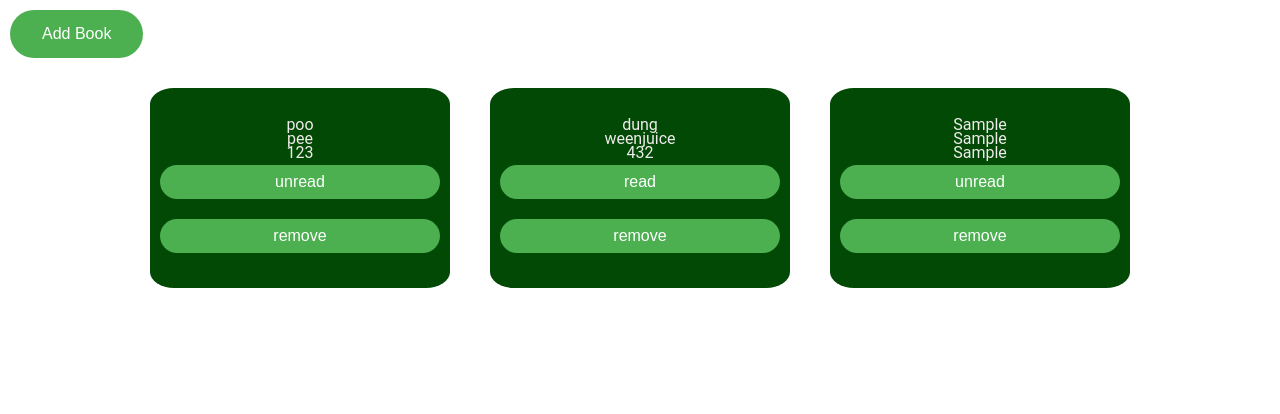
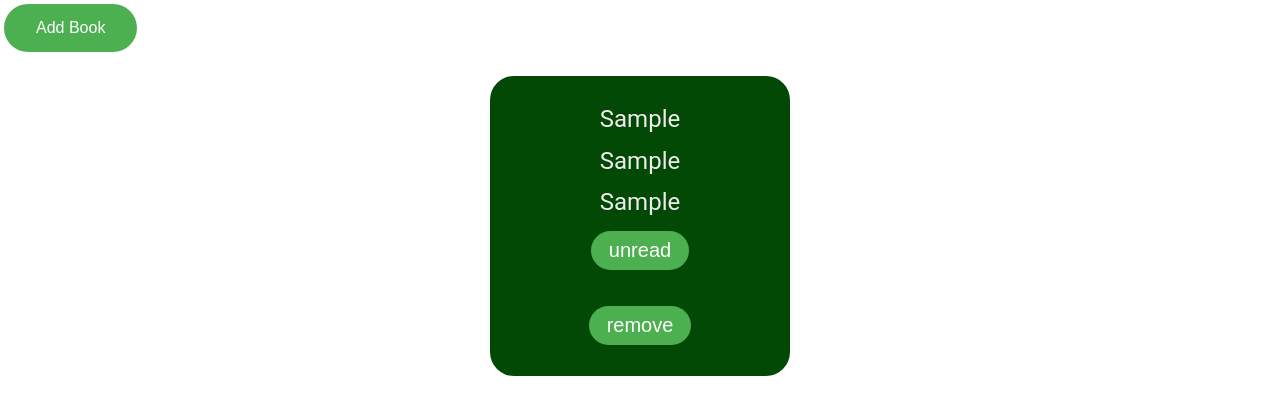
Before and after one commit to squats-bigznak/library-app, a plain HTML site: page index.html in a window 1280 px wide. Both pictures are taken after typing "Sample", "Sample", "Sample" into the empty fields and a click on the button "Add To Library". Drawn offline with Linux system fonts and the light colour scheme.

Commit message:
Switch factory to class

```diff
--- a/library-app.js
+++ b/library-app.js
@@ -1,23 +1,29 @@
 let myLibrary = [];
 
-function Book(title, author, pages, read, booknumber) {
+class Book {
+
+    constructor(title, author, pages, read, booknumber){
       this.title = title
       this.author = author
       this.pages = pages
+      this.booknumber = booknumber
       if (read == false){
         this.read = "unread"
         } else {
         this.read = "read"
         }
-    this.booknumber = booknumber
-    this.info = function() {
-      console.log("'" + title + "'" + " " + "by" + " " + author + ", " + pages + " " + "pages," + " " + read + " " + "Book Number" + " " + booknumber)
+    }
+
+
+
+    getInfo() {
+      console.log("'" + this.title + "'" + " " + "by" + " " + this.author + ", " + this.pages + " " + "pages," + " " + this.read + " " + "Book Number" + " " + this.booknumber)
     }
   }
 
   function addBookToLibrary(title, author, pages, haveRead) {
     let bookNumber = myLibrary.length;
-    const newBook = new Book(title, author, pages, haveRead, bookNumber);
+    let newBook = new Book(title, author, pages, haveRead, bookNumber);
     myLibrary.push(newBook);
   }
 
@@ -30,20 +36,8 @@ const addButton = document.querySelector(".addtolibrary")
 addButton.addEventListener('click', (event) => {
   addBookToLibrary(bookTitle.value, bookAuthor.value, bookPages.value, bookRead.checked);
   updateLibrary();
-  // toggle();
-  // let element = document.querySelector(".form");
-  // let hidden = element.getAttribute("hidden");
-
-  // if (hidden) {
-  //    element.removeAttribute("hidden");
-  // } else {
-  //    element.setAttribute("hidden", "hidden");
-  // }
 
 });
-
-  addBookToLibrary('poo', 'pee', '123', false);
-  addBookToLibrary('dung', 'weenjuice', '432', true);
 
 
 function updateLibrary(){
@@ -73,18 +67,21 @@ function updateLibrary(){
     pfield.textContent = myLibrary[i].pages;
     content.appendChild(pfield);
 
-    // const rfield = document.createElement('readfield');
-    // rfield.classList.add('readfield');
-    // rfield.textContent = myLibrary[i].read;
-    // content.appendChild(rfield);
     const button1 = document.createElement('button');
     button1.innerText = myLibrary[i].read; ;
     content.appendChild(button1);
 
     button1.addEventListener('click', () => {
+      // changeColor(i);
       toggleText(button1);
       changeRead(i);
     })
+
+    // button1.addEventListener('click', () => {
+    //   changeColor(i);
+    //   // toggleText(button1);
+    //   // changeRead(i);
+    // })
 
     const button2 = document.createElement('button');
     button2.innerText = 'remove' ;
@@ -114,6 +111,7 @@ function removeBook(x){
 }
 
 function toggleText(button) {
+
   if (button.innerHTML == "read") {
       button.innerHTML = "unread";
   } else if (button.innerHTML == "unread") {
@@ -124,12 +122,28 @@ function toggleText(button) {
 }
 
 function changeRead(x){
+
   if (myLibrary[x].read == "read") {
     myLibrary[x].read = "unread";
+    // book.style.backgroundColor = "#024906";
 } else if (myLibrary[x].read == "unread") {
     myLibrary[x].read = "read";
+    // book.style.backgroundColor = "#001916";
 } else {
     null
 }
 
 }
+
+// function changeColor(x){
+//   let current = document.querySelector('book');
+//   if (myLibrary[x].read  == "read") {
+//     current.style.backgroundColor = "#001916";
+
+// } else if (myLibrary[x].read  == "unread") {
+//   current.style.backgroundColor = "#024906";
+// } else {
+//     null
+// }
+
+// }
--- a/style.css
+++ b/style.css
@@ -17,7 +17,8 @@ time, mark, audio, video {
 	font-size: 100%;
 	font: inherit;
 	vertical-align: baseline;
-	/* background-color: #024906; */
+	/* color: #ccc; */
+	/* background-color: #ccc; */
 }
 
 .body{
@@ -88,14 +89,15 @@ time, mark, audio, video {
 .book{
 	display: flex;
 	flex-direction: column;
-	justify-content: center;
-	align-items: space-around;
+	justify-content: space-evenly;
+	align-items: center;
 	width: 300px;
-  	height: 200px;
+  	height: 300px;
 	margin: 20px;
 	border: 20px;
 	border-radius: 8%;
 	background-color: #024906;
+	font-size: 24px;
     /* color: black; */
     text-align: center;
 }
@@ -237,12 +239,12 @@ time, mark, audio, video {
 	border: none;
 	border-radius: 25px;
 	color: white;
-	margin: 10px;
-	padding: 8px 24px;
+	margin: 4px;
+	padding: 8px 18px;
 	text-align: center;
 	text-decoration: none;
 	display: inline-block;
-	font-size: 16px;
+	font-size: 20px;
 
   }
 
```
Lines whose indentation alone changed are shown as unchanged.
